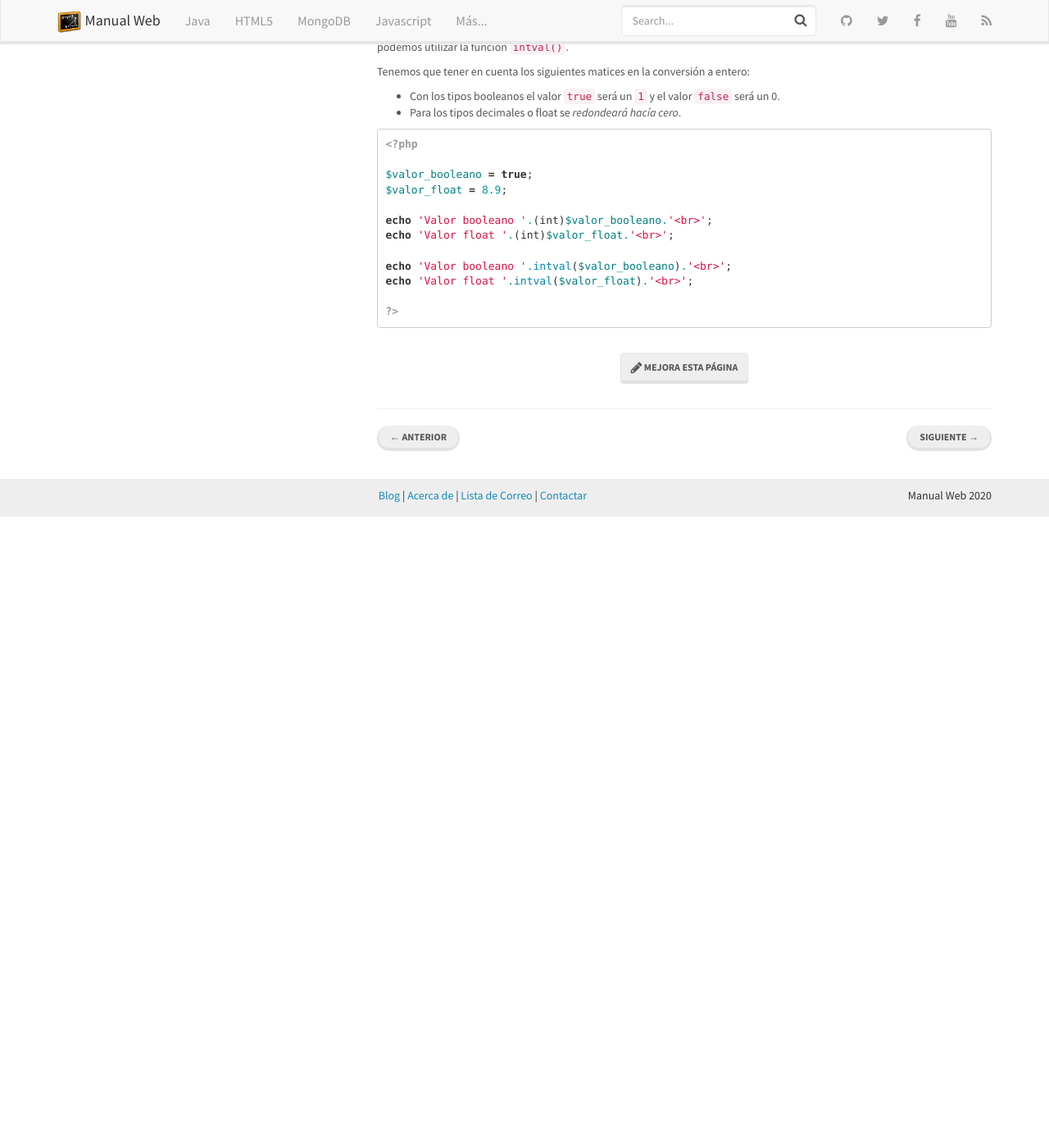
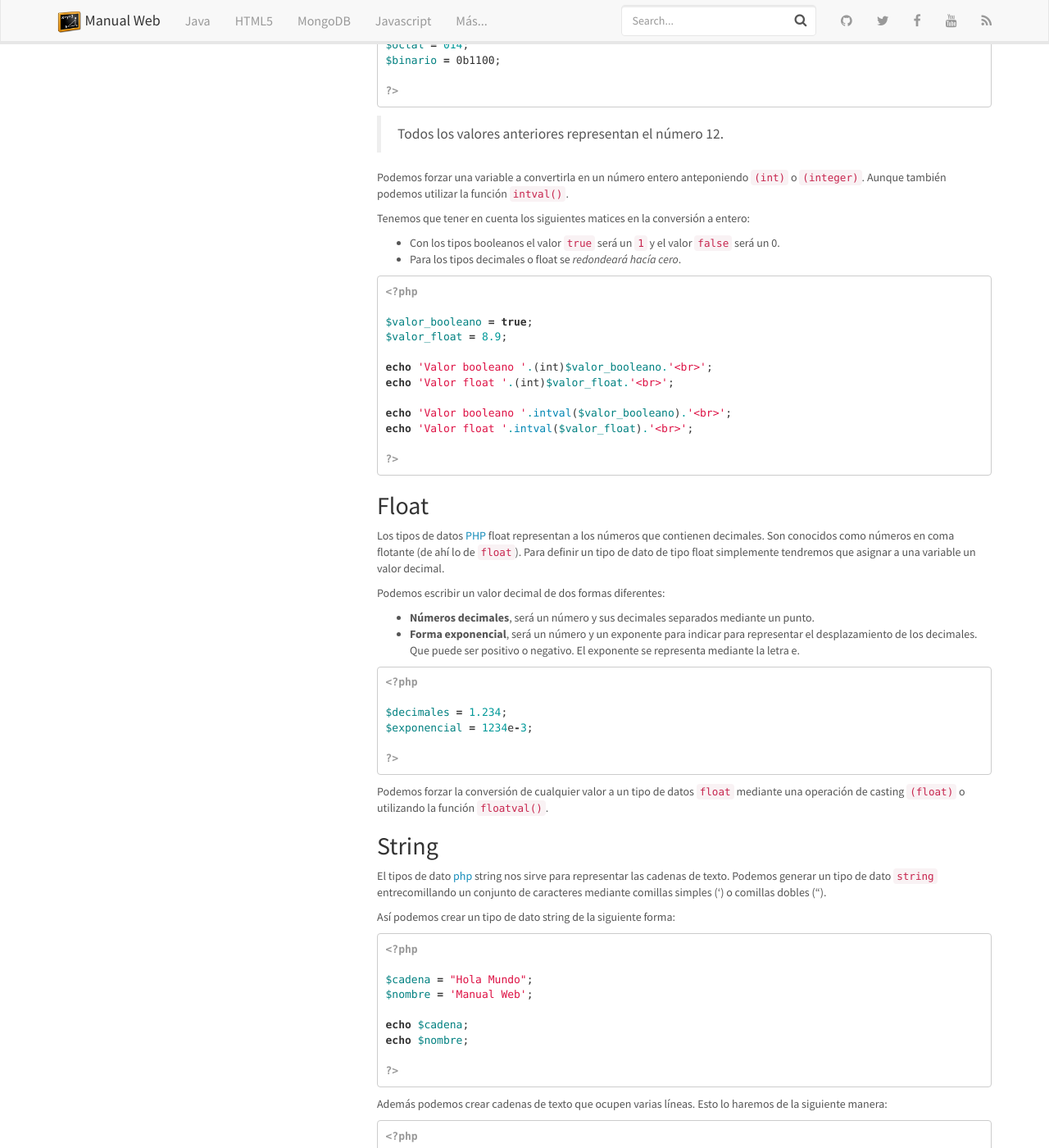
Before and after one commit to manualweb/manualweb, a Jekyll site: the page built from _php/tipos-datos-php.md, in a window 1280 px wide and 1400 px high, scrolled down 1356 px. Shown: the whole window at 82% size. Built offline with Jekyll 4.4.1, drawn with Linux system fonts in a browser that asks for light colours; nearby versions of some CDN libraries; comment, search, counter and statistics services are not loaded; before the commit the page ends 1986 px from its top, so only the background shows below that; some of the changed text lies outside the part shown.

Commit message:
Float y String

```diff
--- a/_php/tipos-datos-php.md
+++ b/_php/tipos-datos-php.md
@@ -5,9 +5,9 @@ permalink: /php/tipos-de-datos-php/
 
 El lenguaje [PHP][PHP] nos ofrece 10 tipos de datos [PHP][PHP] primitivos que son:
 
-* boolean
-* integer
-* float
+* Boolean
+* Integer
+* Float
 * string
 * array
 * object
@@ -47,10 +47,21 @@ Los tipos de datos [PHP][PHP] integer representan un valor de un número entero
 
 Los tipos de datos integer se pueden escribir en diferentes bases. En **base decimal (10)**, en **base hexadecimal (16)**, en **base octal (8)** y en **base binaria (2)**. Para poder identificar cada número entero deberemos de fijarnos en **la notación que se antepone al número**:
 
-* **Números decimales (10)**, sin notación. Así podremos tener el número `12`.
+* **Números Decimales (10)**, sin notación. Así podremos tener el número `12`.
 * **Números Hexadecimales (16)**, anteponiendo **0x**. Así podemos tener el número `0xC`.
 * **Números Octales (8)**, anteponiendo **0**. Así podemos tener el número `014`.
 * **Números Binarios (2)**, anteponiendo **0b**. Así podremos tener el número `0b1100`
+
+~~~php
+<?php
+
+$decimal = 12;
+$hexadecimal = 0xC;
+$octal = 014;
+$binario = 0b1100;
+
+?>
+~~~
 
 > Todos los valores anteriores representan el número 12.
 
@@ -76,6 +87,100 @@ echo 'Valor float '.intval($valor_float).'<br>';
 ?>
 ~~~
 
+## Float
+Los tipos de datos [PHP][PHP] float representan a los números que contienen decimales. Son conocidos como números en coma flotante (de ahí lo de `float`). Para definir un tipo de dato de tipo float simplemente tendremos que asignar a una variable un valor decimal.
+
+Podemos escribir un valor decimal de dos formas diferentes:
+
+* **Números decimales**, será un número y sus decimales separados mediante un punto.
+* **Forma exponencial**, será un número y un exponente para indicar para representar el desplazamiento de los decimales. Que puede ser positivo o negativo. El exponente se representa mediante la letra e.
+
+~~~php
+<?php
+
+$decimales = 1.234;
+$exponencial = 1234e-3;
+
+?>
+~~~
+
+Podemos forzar la conversión de cualquier valor a un tipo de datos `float` mediante una operación de casting `(float)` o utilizando la función `floatval()`.
+
+## String
+El tipos de dato [php][php] string nos sirve para representar las cadenas de texto. Podemos generar un tipo de dato `string` entrecomillando un conjunto de caracteres mediante comillas simples (') o comillas dobles (").
+
+Así podemos crear un tipo de dato string de la siguiente forma:
+
+~~~php
+<?php
+
+$cadena = "Hola Mundo";
+$nombre = 'Manual Web';
+
+echo $cadena;
+echo $nombre;
+
+?>
+~~~
+
+Además podemos crear cadenas de texto que ocupen varias líneas. Esto lo haremos de la siguiente manera:
+
+~~~php
+<?php
+
+$cadena_lineas = 'Esto es una cadena
+que ocupa
+varias líneas de código';
+
+echo $cadena_lineas;
+
+?>
+~~~
+
+Otro punto importante a la hora de manejar tipos de datos string con [php][php] es que podemos incluir el valor de una variable dentro de una cadena de texto simplemente indicando el nombre de la variable. Así podríamos escribir el siguiente código:
+
+~~~php
+<?php
+
+$nombre = "Manual Web";
+$saludo = "Hola, $nombre";
+
+echo $saludo;
+
+?>
+~~~
+
+> La sustitución de variables dentro de cadenas de texto string solo funcionan cuando definimos la cadena de texto mediante comillas dobles.
+
+### Secuencias de Escape
+
+Cuando creemos las cadenas de texto puede aparecernos la necesidad de incluir una comilla simple o compleja dentro del texto. Para ello deberemos de utilizar la secuencia de escape `/'` o `/"` de la siguiente forma:
+
+~~~php
+<?php
+
+$comilla_doble = "Este texto contiene una comilla doble \" ";
+$comilla_simple = 'Este texto contiene una comilla simple \'';
+
+?>
+~~~
+
+Tenenos otras secuencias de escape para caracteres que podemos incluir en una cadena de texto:
+
+* `\n`, avance de línea.
+* `\r`, retorno de carro.
+* `\t`, tabulador horizontal.
+* `\v`, tabulador vertical.
+* `\f`, avance de página.
+* `\\`, barra invertida.
+* `\$`, símbolo del dolar.
+* `\'`, comilla simple.
+* `\"`, comilla doble.
+
+> Las secuencias de escape solo funcionan si utilizamos cadenas de texto string con comillas dobles. En el caso de ser comillas simples se muestra directamente la secuencia de escape como texto. Exceptuando la de la barra invertida.
+
+### Heredoc
+Otra forma de crear un tipo de dato string en [php][php] es mediante la sintaxis **Heredoc**
 
 
 [PHP]: {{site.url}}/php/
```
Also changed, not shown: _php/ejemplos-php.md (+5 -0 lines).
